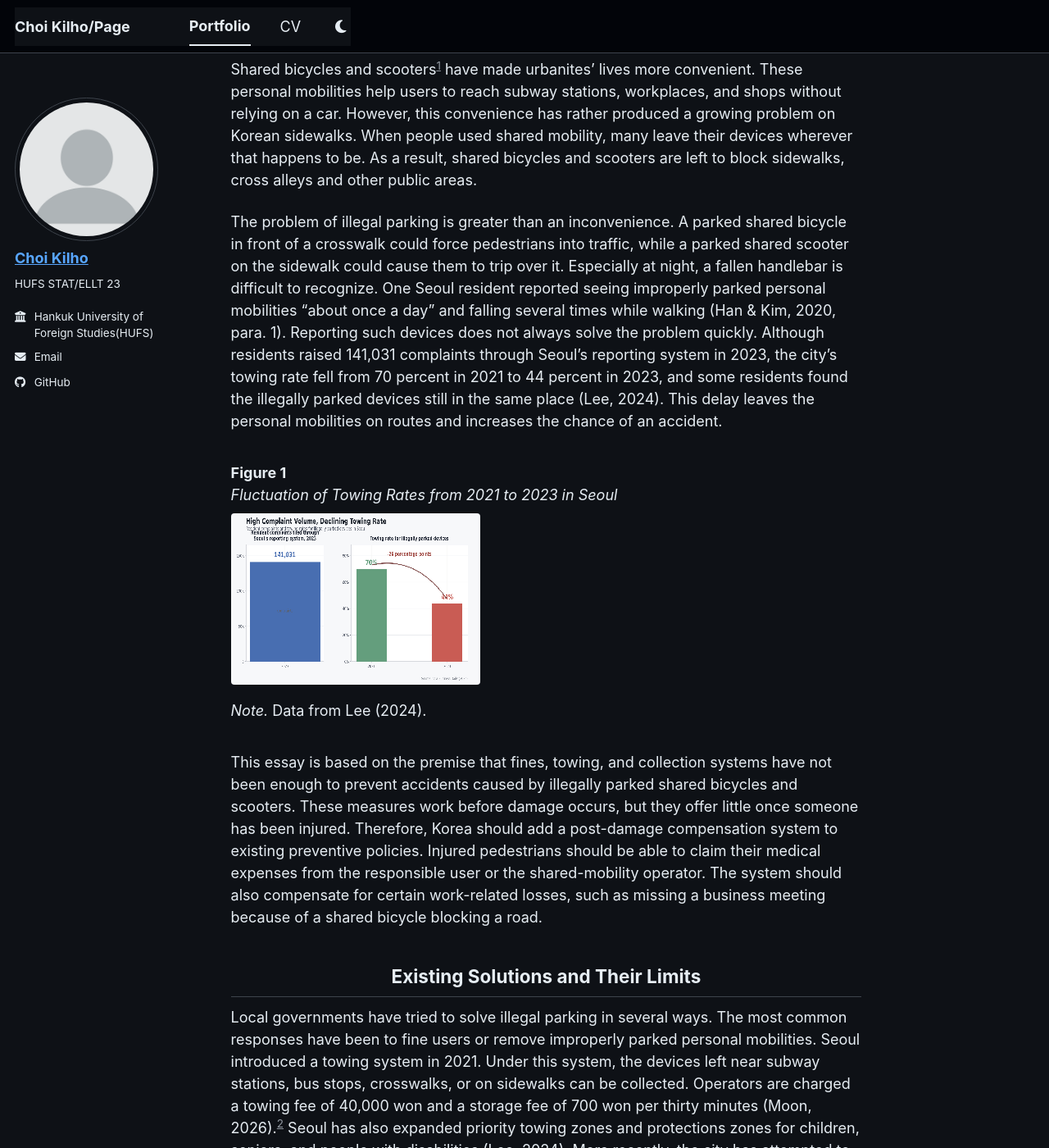
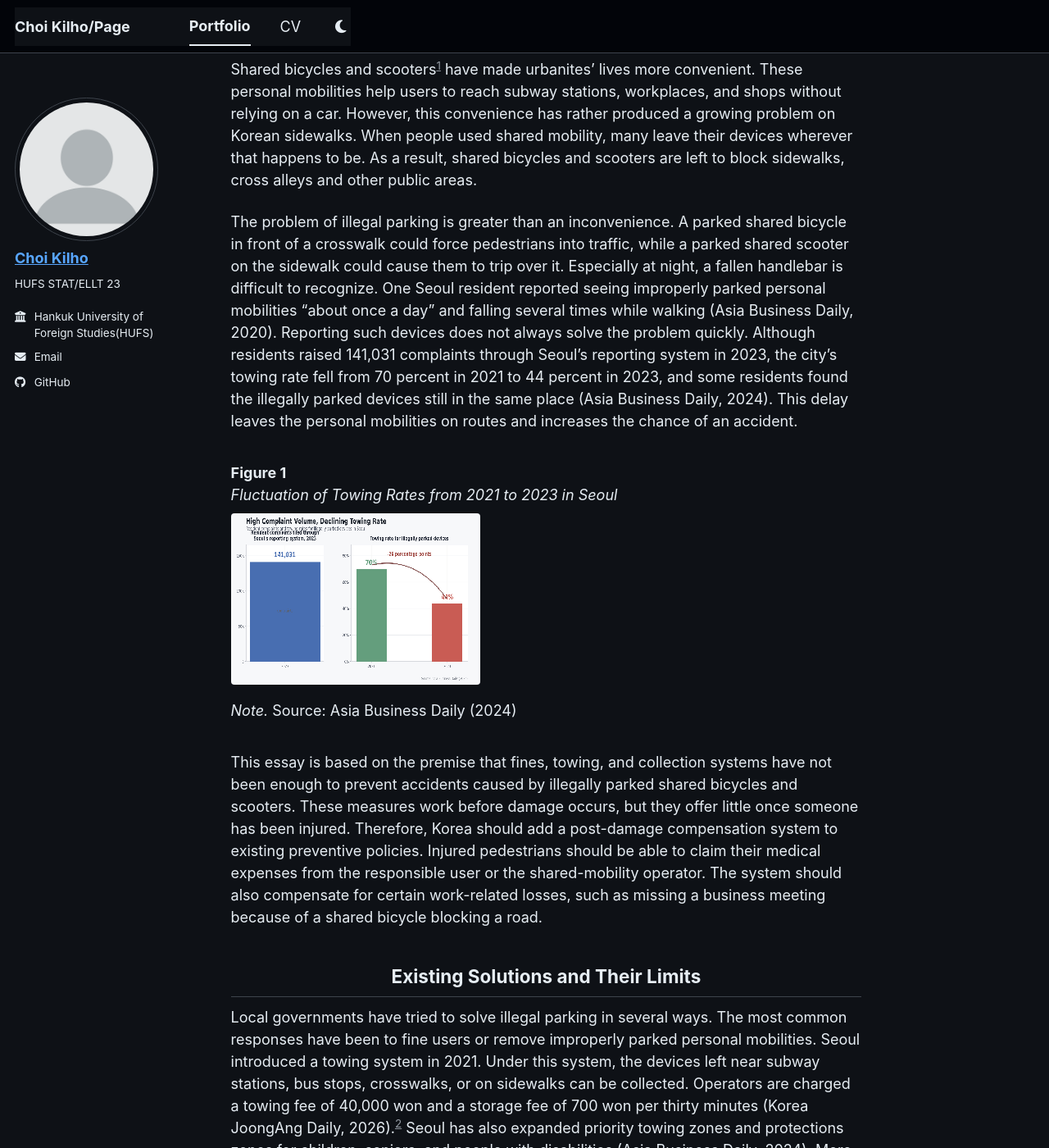
Before and after one commit to kilarc/kilarc.github.io, a Jekyll site: the page built from _pages/cw2/essay-2.md, in a window 1280 px wide and 1400 px high, scrolled down 229 px. Shown: the whole window at 82% size. Built offline with Jekyll 4.4.1, drawn with Linux system fonts in a browser that asks for light colours; a script bundle is joined from its source files by our own code; a style sheet for code colours, icons or effects is not loaded; some of the changed text lies outside the part shown.

Commit message:
Restore Essay 2 citations and references from the original

```diff
--- a/_pages/cw2/essay-2.md
+++ b/_pages/cw2/essay-2.md
@@ -17,12 +17,12 @@ author_profile: true
 
 Shared bicycles and scooters[^1] have made urbanites’ lives more convenient. These personal mobilities help users to reach subway stations, workplaces, and shops without relying on a car. However, this convenience has rather produced a growing problem on Korean sidewalks. When people used shared mobility, many leave their devices wherever that happens to be. As a result, shared bicycles and scooters are left to block sidewalks, cross alleys and other public areas.
 
-The problem of illegal parking is greater than an inconvenience. A parked shared bicycle in front of a crosswalk could force pedestrians into traffic, while a parked shared scooter on the sidewalk could cause them to trip over it. Especially at night, a fallen handlebar is difficult to recognize. One Seoul resident reported seeing improperly parked personal mobilities “about once a day” and falling several times while walking (Han & Kim, 2020, para. 1). Reporting such devices does not always solve the problem quickly. Although residents raised 141,031 complaints through Seoul’s reporting system in 2023, the city’s towing rate fell from 70 percent in 2021 to 44 percent in 2023, and some residents found the illegally parked devices still in the same place (Lee, 2024). This delay leaves the personal mobilities on routes and increases the chance of an accident.
+The problem of illegal parking is greater than an inconvenience. A parked shared bicycle in front of a crosswalk could force pedestrians into traffic, while a parked shared scooter on the sidewalk could cause them to trip over it. Especially at night, a fallen handlebar is difficult to recognize. One Seoul resident reported seeing improperly parked personal mobilities “about once a day” and falling several times while walking (Asia Business Daily, 2020). Reporting such devices does not always solve the problem quickly. Although residents raised 141,031 complaints through Seoul’s reporting system in 2023, the city’s towing rate fell from 70 percent in 2021 to 44 percent in 2023, and some residents found the illegally parked devices still in the same place (Asia Business Daily, 2024). This delay leaves the personal mobilities on routes and increases the chance of an accident.
 
 <figure class="cw2-figure">
   <figcaption><strong>Figure 1</strong><br><em>Fluctuation of Towing Rates from 2021 to 2023 in Seoul</em></figcaption>
   <img src="{{ '/images/cw2/essay-2-figure-1.png' | relative_url }}" alt="Chart showing that Seoul’s towing rate fell between 2021 and 2023." loading="lazy">
-  <p class="cw2-figure__note"><em>Note.</em> Data from Lee (2024).</p>
+  <p class="cw2-figure__note"><em>Note.</em> Source: Asia Business Daily (2024)</p>
 </figure>
 
 This essay is based on the premise that fines, towing, and collection systems have not been enough to prevent accidents caused by illegally parked shared bicycles and scooters. These measures work before damage occurs, but they offer little once someone has been injured. Therefore, Korea should add a post-damage compensation system to existing preventive policies. Injured pedestrians should be able to claim their medical expenses from the responsible user or the shared-mobility operator. The system should also compensate for certain work-related losses, such as missing a business meeting because of a shared bicycle blocking a road.
@@ -30,19 +30,19 @@ This essay is based on the premise that fines, towing, and collection systems ha
 ## Existing Solutions and Their Limits
 {: .cw2-apa-heading}
 
-Local governments have tried to solve illegal parking in several ways. The most common responses have been to fine users or remove improperly parked personal mobilities. Seoul introduced a towing system in 2021\. Under this system, the devices left near subway stations, bus stops, crosswalks, or on sidewalks can be collected. Operators are charged a towing fee of 40,000 won and a storage fee of 700 won per thirty minutes (Moon, 2026).[^2] Seoul has also expanded priority towing zones and protections zones for children, seniors, and people with disabilities (Lee, 2024). More recently, the city has attempted to make operators take responsibility by assessing them based on complaints, accident records, relocation speed, and public satisfaction (Moon, 2026).
+Local governments have tried to solve illegal parking in several ways. The most common responses have been to fine users or remove improperly parked personal mobilities. Seoul introduced a towing system in 2021\. Under this system, the devices left near subway stations, bus stops, crosswalks, or on sidewalks can be collected. Operators are charged a towing fee of 40,000 won and a storage fee of 700 won per thirty minutes (Korea JoongAng Daily, 2026).[^2] Seoul has also expanded priority towing zones and protections zones for children, seniors, and people with disabilities (Asia Business Daily, 2024). More recently, the city has attempted to make operators take responsibility by assessing them based on complaints, accident records, relocation speed, and public satisfaction (Korea JoongAng Daily, 2026).
 
-Yet the results leave room for improvements. Seoul received 141,031 complaints through its parking-violation reporting system in 2023, which was a 49.7 percent increase from 94,181 complaints in 2022 (Lee, 2024). The number shows that, rather than people’s becoming familiarized with the reporting system, many citizens still see parking the personal mobilities in undesignated zone as a dire problem.
+Yet the results leave room for improvements. Seoul received 141,031 complaints through its parking-violation reporting system in 2023, which was a 49.7 percent increase from 94,181 complaints in 2022 (Asia Business Daily, 2024). The number shows that, rather than people’s becoming familiarized with the reporting system, many citizens still see parking the personal mobilities in undesignated zone as a dire problem.
 
 <figure class="cw2-figure">
   <figcaption><strong>Figure 2</strong><br><em>Increase in Parking Violation Reports Between 2022 and 2023</em></figcaption>
   <img src="{{ '/images/cw2/essay-2-figure-2.png' | relative_url }}" alt="Chart comparing parking violation reports in 2022 and 2023." loading="lazy">
-  <p class="cw2-figure__note"><em>Note.</em> Data from Lee (2024).</p>
+  <p class="cw2-figure__note"><em>Note.</em> Source: Asia Business Daily (2024)</p>
 </figure>
 
 Several reasons suggest why preventive measures have not worked well. First, fines may too low to effectively influence users’ behavior. If a user is in a hurry, just leaving a bicycle nearby may seem much easier than finding a designated parking area. Second, simply removing (or towing) shared bicycles and scooters parked in violation of the regulations does not help a victim severely injured by the devices. Third, it is impossible to have all the workers who are assigned to collect and park the shared devices search every street, alley, and subway entrance 24/7. Finally, responsibility is unclear. The rider, the operator, and sometimes the city may all be involved. When an accident occurs, an injured pedestrian may not know who should reimburse his or her medical expenses or how to make a claim.
 
-A recent study also points out that Seoul’s complaint-based towing process is mainly reactive. In other words, the city usually acts after someone reports a problem, which means there can be a delay before the obstruction is addressed (Kim & Kim, 2026). This delay matters since a shared bicycle may block a sidewalk for hours before collected, and during that time a pedestrian could be a victim.
+A recent study also points out that Seoul’s complaint-based towing process is mainly reactive. In other words, the city usually acts after someone reports a problem, which means there can be a delay before the obstruction is addressed (Journal of Korean Society of Transportation, 2026). This delay matters since a shared bicycle may block a sidewalk for hours before collected, and during that time a pedestrian could be a victim.
 
 ## The Need for Post-Damage Compensation and Related Procedures
 {: .cw2-apa-heading}
@@ -82,7 +82,7 @@ However, receiving compensation should not be made possible just with the fact t
 ## Conclusion
 {: .cw2-apa-heading}
 
-Illegally parked shared bicycles and kickboards have become a serious problem affecting pedestrian safety. Citizens’ experiences of almost falling, finding sidewalks blocked and facing dangerous situations at night show that this problem is connected to daily life (Han & Kim, 2020). Cities in Korea have responded through fines, towing, designated parking areas and an increase in collection workers. However, from the point that complaints continue to increase, these preventive measures alone can be considered insufficient (Lee, 2024; Moon, 2026).
+Illegally parked shared bicycles and kickboards have become a serious problem affecting pedestrian safety. Citizens’ experiences of almost falling, finding sidewalks blocked and facing dangerous situations at night show that this problem is connected to daily life (Asia Business Daily, 2020). Cities in Korea have responded through fines, towing, designated parking areas and an increase in collection workers. However, from the point that complaints continue to increase, these preventive measures alone can be considered insufficient (Asia Business Daily, 2024; Korea JoongAng Daily, 2026).
 
 Therefore, a clear compensation system should be prepared together with preventive measures. The aim is to let victims record the accident, report it to the operating company and then claim medical costs through a simple process. Companies should keep user and trip records and identify the responsible user where possible. If they did not move a reported hazard, they should also share the responsibility. For work-related losses, whether compensation should be given must be judged after checking the connection between the illegally parked device, the delay and the financial loss through evidence.
 
@@ -93,24 +93,17 @@ In future research, it is necessary to check how often these devices cause injur
 
 <div class="cw2-references" markdown="1">
 
-Han, S.-G., & Kim, S.-G. (2020, June 2). [Report] “I almost fell” electric scooter ‘illegal parking’ causes pedestrian inconvenience. *The Asia Business Daily*. <https://view.asiae.co.kr/en/article/2020052211222948554>
+Asia Business Daily. (2020, June 2). *Report: “I almost fell” electric scooter ‘illegal parking’ causes pedestrian inconvenience.* [https\://view.asiae.co.kr/en/article/2020052211222948554](https://view.asiae.co.kr/en/article/2020052211222948554)
 
-Kim, J., & Kim, S. (2026). Analyzing factors influencing shared e-scooter towing based on building-adjacent characteristics: A case study of Gangnam-gu, Seoul. *Journal of Korean Society of Transportation, 44*(4), 624–640. <https://doi.org/10.7470/jkst.2026.44.4.624>
+Asia Business Daily. (2024, April 22). Colliding and tripping … the nuisance of ‘unauthorized parking’ of electric scooters. *The Asia Business Daily.* [https\://www\.asiae.co.kr/en/article/2024041 817251735049](https://www.asiae.co.kr/en/article/2024041%20817251735049)
 
-Lee, S. (2024, April 22). Colliding and tripping... The nuisance of ‘unauthorized abandoned kickboards’. *The Asia Business Daily*. <https://www.asiae.co.kr/en/article/2024041817251735049>
+Journal of Korean Society of Transportation. (2026, August 31). Analyzing factors influencing shared e-scooter towing based on building and neighborhood characteristics. *Journal of Korean Society of Transportation.* [https\://www\.jkst.or.kr/articles/article/mVM2/](https://www.jkst.or.kr/articles/article/mVM2/)
 
-Moon, H.-C. (2026, October 5). Seoul tightens oversight of e-scooter operators, abandoned devices. *Korea JoongAng Daily*. <https://www.koreajoongangdaily.com/korea/seoul-tightens-oversight-of-escooter-operators-abandoned-devices/12904966>
+Korea JoongAng Daily. (2026, October 5). Seoul tightens oversight of e-scooter operators, abandoned devices. *The Korea JoongAng Daily.* [https\://www\.koreajoongangdaily.com/korea/seoul-tightens-oversight-of-escooter-operators-abandoned-devices/12904966](https://www.koreajoongangdaily.com/korea/seoul-tightens-oversight-of-escooter-operators-abandoned-devices/12904966)
 
-</div>
+Korea Herald. (2025, October 21). Do Seoulites really need e-scooters or e-bikes? The city isn’t sure. *The Korea Herald.* [https\://www\.koreaherald.com/article/10597670](https://www.koreaherald.com/article/10597670)
 
-## Additional Sources
-{: .cw2-apa-heading}
-
-<div class="cw2-references" markdown="1">
-
-Kim, J.-Y. (2026, September 15). Seoul weighs towing fees for shared e-bikes, drawing industry pushback. *Seoul Economic Daily*. <https://en.sedaily.com/technology/2026/09/15/seoul-weighs-towing-fees-for-shared-e-bikes-drawing>
-
-Moon, J.-H. (2025, October 21). Do Seoulites really need e-scooters or e-bikes? The city isn’t sure either. *The Korea Herald*. <https://www.koreaherald.com/article/10597670>
+Seoul Economic Daily. (2026, September 15). Seoul weighs towing fees for shared e-bikes, drawing industry pushback. *The Seoul Economic Daily.* [https\://en.sedaily.com/technology/2026/09/15/seo ul-weighs-towing-fees-for-shared-e-bikes-drawing](https://en.sedaily.com/technology/2026/09/15/seo%20ul-weighs-towing-fees-for-shared-e-bikes-drawing)
 
 </div>
 
```
